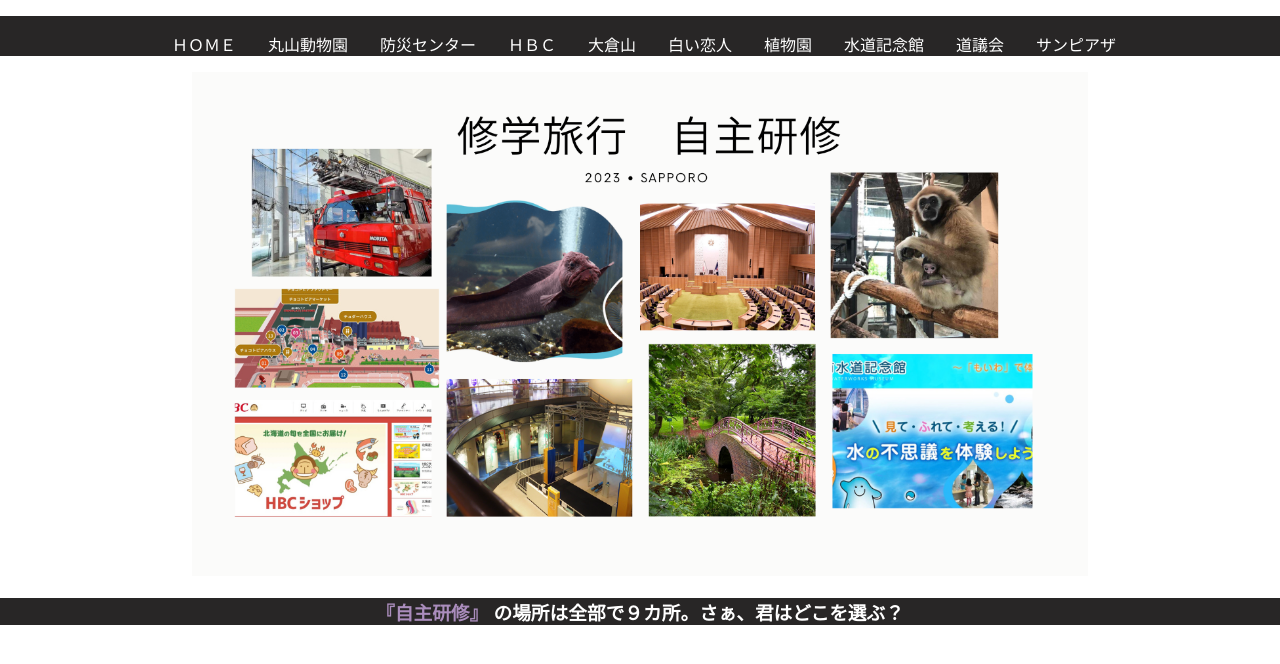
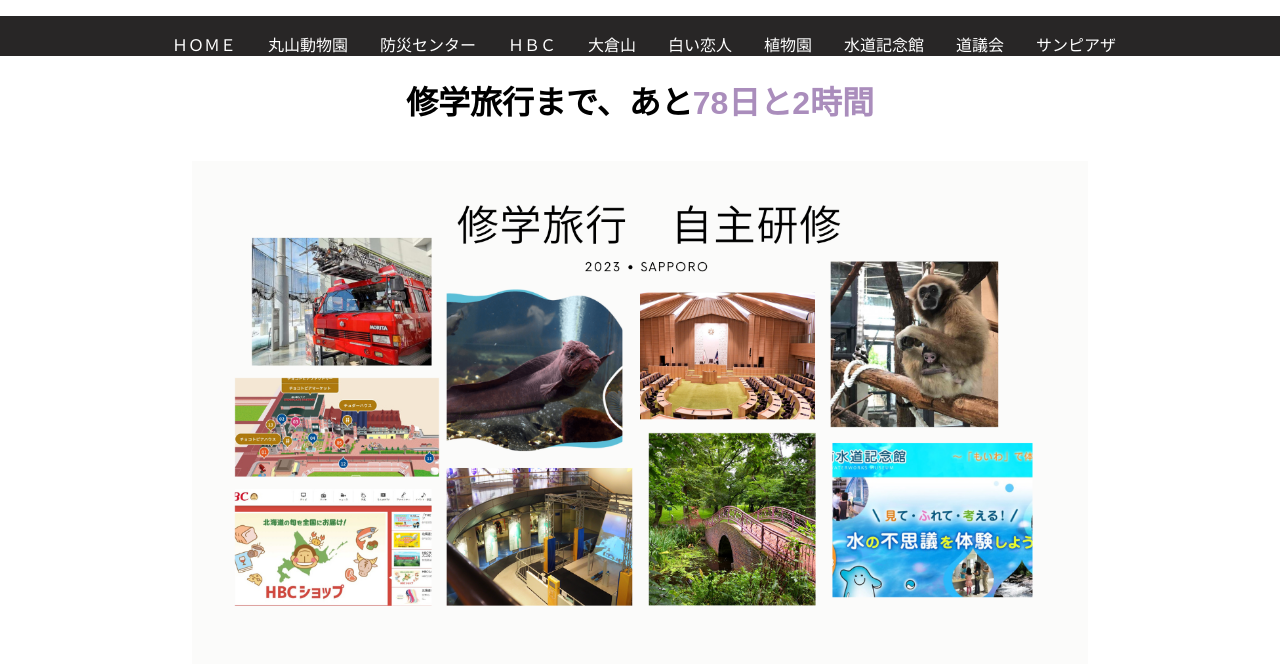
Before and after one commit to tokoshika/syu, a Nuxt app: page / in a window 1280 px wide. Shown: the top 664 px of the page. Built offline with nearby package versions, Linux system fonts and the light colour scheme.

Commit message:
add title

```diff
--- a/nuxt.config.ts
+++ b/nuxt.config.ts
@@ -4,6 +4,9 @@
   app: {
     head: {
       title: "自主研修",
+      meta:[
+        { charset:"utf-8"},
+      ],
       link: [
         {
           rel: "preconnect",
--- a/pages/index.vue
+++ b/pages/index.vue
@@ -1,11 +1,76 @@
 <template>
+  <div class="container">
+    <div class="countdown">
+      <div class="timeset">
+        <h1>
+          修学旅行まで、あと<span>{{ recalc() }}</span>
+        </h1>
+      </div>
+    </div>
+  </div>
+
   <img class="img" src="~/assets/wall2.png" />
-  <div>
+  <!-- <div>
     <h3>
       <span>『自主研修』</span> の場所は全部で９カ所。さぁ、君はどこを選ぶ？
     </h3>
-  </div>
+  </div> -->
 </template>
+
+<script setup>
+  import { ref } from "vue";
+
+  const countdown = function (due) {
+    // 計算方法を設定する //
+    const now = new Date();
+    const rest = due.getTime() - now.getTime();
+    const sec = Math.floor((rest / 1000) % 60);
+    const min = Math.floor(rest / 1000 / 60) % 60;
+    const hours = Math.floor(rest / 1000 / 60 / 60) % 24;
+    const days = Math.floor(rest / 1000 / 60 / 60 / 24);
+    const months = Math.floor(rest / 1000 / 60 / 60 / 24 / 30);
+    const count = [months, days, hours, min, sec];
+    return count;
+  };
+
+  const goal = new Date();
+
+  // 指定したい日時を設定する //
+  // 指定したい月から１引いた数を入力。ex 8月なら7を入力 //
+  goal.setMonth(7);
+  //指定したい日を入力//
+  goal.setDate(31);
+  //指定したい時間を入力//
+  goal.setHours(6);
+  //指定したい分を入力//
+  goal.setMinutes(30);
+  //指定したい秒を入力//
+  goal.setSeconds(0);
+
+  // 表示方法を設定する //
+  function recalc() {
+    const counter = countdown(goal);
+    const time = counter[1] + "日と" + counter[2] + "時間 ";
+    return time;
+  }
+
+  const timer = () => {
+    const counter = countdown(goal);
+    const time =
+      counter[1] +
+      "日 " +
+      counter[2] +
+      "時間 " +
+      counter[3] +
+      "分 " +
+      counter[4] +
+      "秒";
+    return time;
+  };
+
+  setTimeout(timer, 1000);
+</script>
+
 <style>
   body {
     margin: 0;
```
